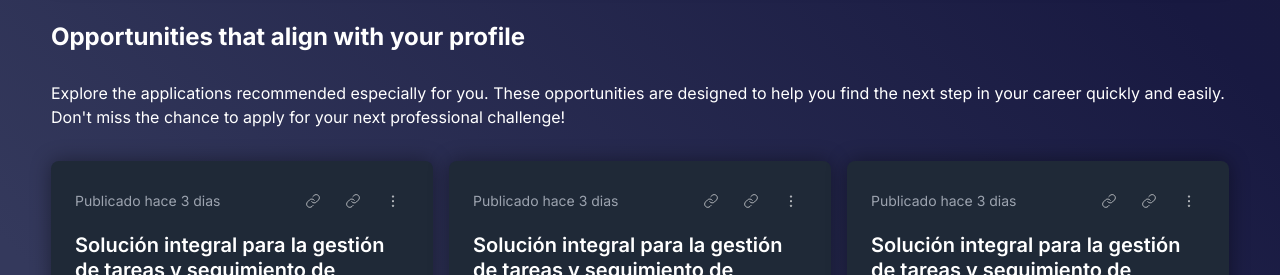
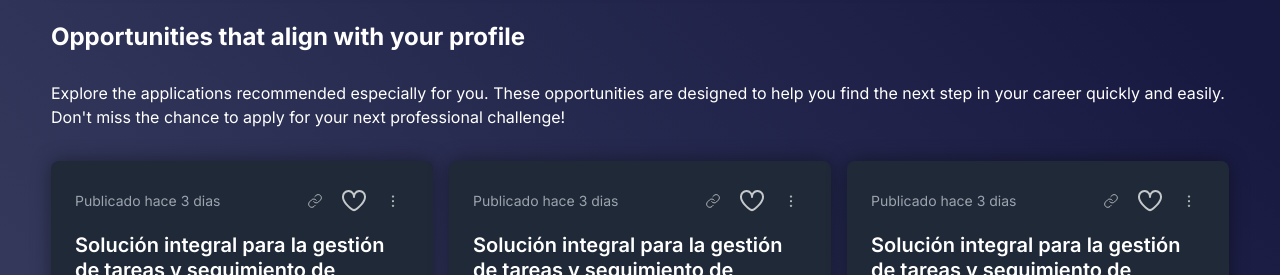
Before and after one commit to No-Country-simulation/h3-02-klowhub, a Next.js app in the folder client/: page /en/creator in a window 1280 px wide. Shown: the part 2668-2943 px from the top of the page. Built offline with nearby package versions, Linux system fonts and the light colour scheme; no server answers.

Commit message:
feat: fixe fav button

```diff
--- /dev/null
+++ b/client/src/core/components/FavButton/FavButton.tsx
@@ -0,0 +1,42 @@
+'use client';
+
+import { useState } from 'react';
+import css from './favbutton.module.css';
+
+const FavButton = () => {
+  const [isFavorite, setIsFavorite] = useState(false);
+
+  const handleFavorite = async () => {
+    setIsFavorite(!isFavorite);
+  };
+
+  return (
+    <label htmlFor="favButton" className={css.favContainer} onClick={handleFavorite}>
+      <input
+        type="checkbox"
+        className={css.checkbox}
+        defaultChecked={isFavorite}
+        onChange={handleFavorite}
+        id="favButton"
+      />
+      <div className={css.svgContainer}>
+        <svg viewBox="0 0 24 24" className={css.svgOutline} xmlns="http://www.w3.org/2000/svg">
+          <path d="M17.5,1.917a6.4,6.4,0,0,0-5.5,3.3,6.4,6.4,0,0,0-5.5-3.3A6.8,6.8,0,0,0,0,8.967c0,4.547,4.786,9.513,8.8,12.88a4.974,4.974,0,0,0,6.4,0C19.214,18.48,24,13.514,24,8.967A6.8,6.8,0,0,0,17.5,1.917Zm-3.585,18.4a2.973,2.973,0,0,1-3.83,0C4.947,16.006,2,11.87,2,8.967a4.8,4.8,0,0,1,4.5-5.05A4.8,4.8,0,0,1,11,8.967a1,1,0,0,0,2,0,4.8,4.8,0,0,1,4.5-5.05A4.8,4.8,0,0,1,22,8.967C22,11.87,19.053,16.006,13.915,20.313Z"></path>
+        </svg>
+        <svg viewBox="0 0 24 24" className={css.svgFilled} xmlns="http://www.w3.org/2000/svg">
+          <path d="M17.5,1.917a6.4,6.4,0,0,0-5.5,3.3,6.4,6.4,0,0,0-5.5-3.3A6.8,6.8,0,0,0,0,8.967c0,4.547,4.786,9.513,8.8,12.88a4.974,4.974,0,0,0,6.4,0C19.214,18.48,24,13.514,24,8.967A6.8,6.8,0,0,0,17.5,1.917Z"></path>
+        </svg>
+        <svg className={css.svgCelebrate} width={40} height={40} xmlns="http://www.w3.org/2000/svg">
+          <polygon points="10,10 20,20"></polygon>
+          <polygon points="10,50 20,50"></polygon>
+          <polygon points="20,80 30,70"></polygon>
+          <polygon points="90,10 80,20"></polygon>
+          <polygon points="90,50 80,50"></polygon>
+          <polygon points="80,80 70,70"></polygon>
+        </svg>
+      </div>
+    </label>
+  );
+};
+
+export default FavButton;
--- /dev/null
+++ b/client/src/core/components/FavButton/favbutton.module.css
@@ -0,0 +1,91 @@
+.favContainer {
+  --heart-color: rgb(253, 51, 51);
+  --heart-outline: rgba(255, 255, 255, 0.74);
+  position: relative;
+  width: 24px;
+  height: 24px;
+  margin: 3px;
+  transition: 0.3s;
+}
+
+.favContainer .checkbox {
+  position: absolute;
+  width: 100%;
+  height: 100%;
+  opacity: 0;
+  z-index: 20;
+  cursor: pointer;
+}
+
+.favContainer .svgContainer {
+  width: 100%;
+  height: 100%;
+  display: flex;
+  justify-content: center;
+  align-items: center;
+}
+
+.favContainer .svgOutline {
+  fill: var(--heart-outline);
+  position: absolute;
+}
+
+.favContainer .svgFilled {
+  fill: var(--heart-color);
+  position: absolute;
+}
+
+.favContainer .svgFilled {
+  animation: svgFilledAnimation 1s;
+  display: none;
+}
+
+.favContainer .svgCelebrate {
+  position: absolute;
+  animation: svgCelebrateAnimation 0.5s;
+  animation-fill-mode: forwards;
+  display: none;
+  stroke: var(--heart-color);
+  fill: var(--heart-color);
+  stroke-width: 2px;
+}
+
+.favContainer .checkbox:checked ~ .svgContainer .svgFilled {
+  display: block;
+}
+
+.favContainer .checkbox:checked ~ .svgContainer .svgCelebrate {
+  display: block;
+}
+
+@keyframes svgFilledAnimation {
+  0% {
+    transform: scale(0);
+  }
+
+  25% {
+    transform: scale(1.2);
+  }
+
+  50% {
+    transform: scale(1);
+    filter: brightness(1.5);
+  }
+}
+
+@keyframes svgCelebrateAnimation {
+  0% {
+    transform: scale(0);
+  }
+
+  50% {
+    opacity: 1;
+    filter: brightness(1.5);
+  }
+
+  100% {
+    transform: scale(1.4);
+    opacity: 0;
+    display: none;
+  }
+}
--- a/client/src/features/creator/components/RecommendProjectCard/Index.tsx
+++ b/client/src/features/creator/components/RecommendProjectCard/Index.tsx
@@ -1,4 +1,6 @@
 import Image from 'next/image';
+import FavButton from '@core/components/FavButton/FavButton';
+import { cn } from '@core/lib/utils';
 import Badge from '@root/src/core/components/Badge/Index';
 import Button from '@root/src/core/components/Button';
 import appSheet from '/public/images/appsheet_logo.png';
@@ -6,7 +8,6 @@ import moreVertical from '/public/svg/moreVertical.svg';
 import _powerApp from '/public/svg/powerapp.svg';
 import star from '/public/svg/star.svg';
 import link from '/public/svg/link.svg';
-import { cn } from '@root/src/core/lib/utils';
 
 interface RecommendProjectCardProps {
   profile: string;
@@ -46,13 +47,11 @@ export default function RecommendProjectCard({
       <div className="space-y-4 p-3">
         <div className="flex items-center justify-between">
           <span className="text-sm text-gray-400">{published}</span>
-          <div className="flex gap-2">
+          <div className="relative flex gap-2">
             <Button variant="ghost" size="fit" className="size-8 hover:bg-white/10">
               <Image src={link} width={16} height={16} alt="AppSheet" className="size-4" />
             </Button>
-            <Button variant="ghost" size="fit" className="size-8 hover:bg-white/10">
-              <Image src={link} width={16} height={16} alt="AppSheet" className="size-4" />
-            </Button>
+            <FavButton />
             <Button variant="ghost" size="fit" className="size-8 hover:bg-white/10">
               <Image src={moreVertical} width={16} height={16} alt="AppSheet" className="size-4" />
             </Button>
```
